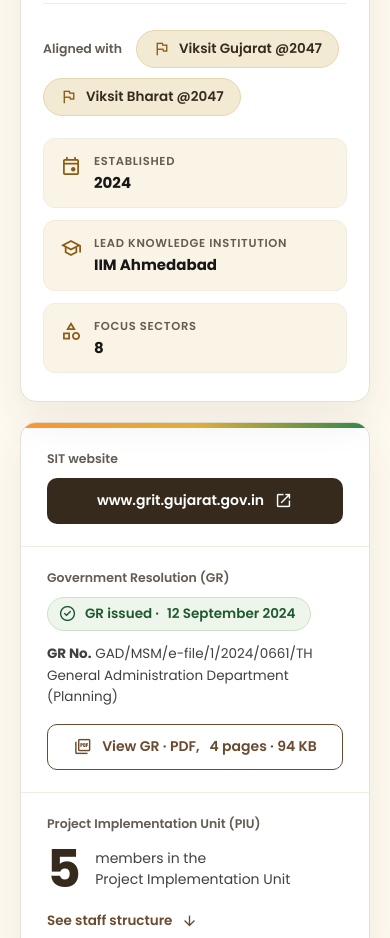
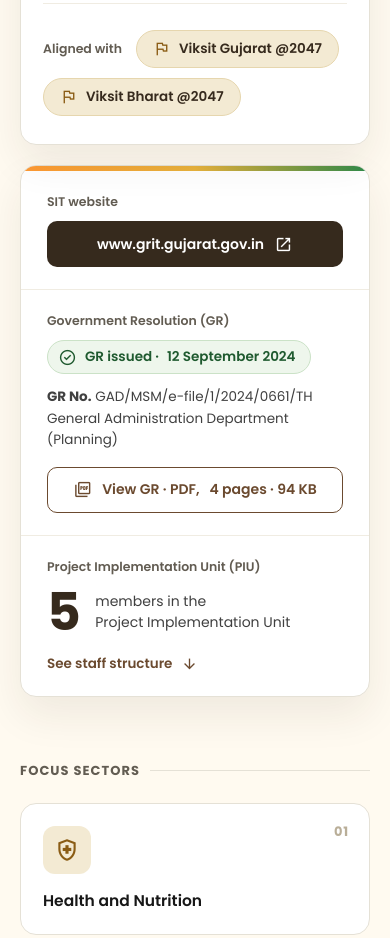
Before and after one commit to prateekverma26/state_page, a plain HTML site: page index.html in a window 390 px wide. Shown: the part 2238-3176 px from the top of the page. Drawn offline with nearby package versions, Linux system fonts and the light colour scheme.

Commit message:
Add files via upload

```diff
--- a/index.html
+++ b/index.html
@@ -224,11 +224,6 @@
     .gr-brief { position: relative; overflow: hidden; display: flex; flex-direction: column; gap: 28px; padding: 38px 38px 34px; box-shadow: 0 18px 40px rgba(54,42,29,.08); }
     .gr-brief::before { content: ''; position: absolute; left: 0; top: 0; right: 0; height: 5px; background: linear-gradient(90deg, #FF9933, #E9B23C, #2E8B4A); }
     .gr-brief-foot { margin-top: auto; display: flex; flex-direction: column; gap: 22px; padding-top: 26px; border-top: 1px solid var(--line-2); }
-    .gr-quick { display: grid; grid-template-columns: repeat(3, minmax(0, 1fr)); gap: 12px; }
-    .gr-q { display: flex; gap: 12px; align-items: flex-start; background: var(--cream-2); border: 1px solid var(--line-2); border-radius: 12px; padding: 14px 16px; min-width: 0; }
-    .gr-q .msym { font-size: 22px; color: var(--gold-d); margin-top: 2px; }
-    .gr-q small { display: block; font-size: 11.5px; font-weight: 600; letter-spacing: .06em; text-transform: uppercase; color: var(--muted); }
-    .gr-q b { display: block; font-size: 15px; line-height: 1.35; margin-top: 3px; }
     .gr-stack { display: flex; flex-direction: column; gap: var(--g); margin-top: var(--blk); }
     .gr-contacts { display: grid; grid-template-columns: repeat(3, minmax(0, 1fr)); gap: 0 28px; margin-top: 22px; }
     .gr-contacts .gr-grp { margin-top: 0; }
@@ -406,7 +401,6 @@
       .gr-people .gr-av { width: 40px; height: 40px; font-size: 13px; }
     }
     @media (max-width: 560px) {
-      .gr-quick { grid-template-columns: minmax(0, 1fr); }
     }
     @media (max-width: 480px) {
       .gr-focus-grid, .gr-leaders { grid-template-columns: minmax(0, 1fr); }
@@ -489,11 +483,6 @@
               <span>Aligned with</span>
               <span class="gr-tag"><span class="msym" aria-hidden="true">flag</span>Viksit Gujarat @2047</span>
               <span class="gr-tag"><span class="msym" aria-hidden="true">flag</span>Viksit Bharat @2047</span>
-            </div>
-            <div class="gr-quick">
-              <sc-for list="{{ quick }}" as="q" hint-placeholder-count="3">
-                <div class="gr-q"><span class="msym" aria-hidden="true">{{ q.icon }}</span><span><small>{{ q.label }}</small><b>{{ q.value }}</b></span></div>
-              </sc-for>
             </div>
           </div>
         </div>
@@ -1251,11 +1240,6 @@ class Component extends DCLogic {
         const n = Math.max(1, Math.min(g.people.length, 3));
         return { title: g.title, cls: 'gr-grp gr-span-' + n, n: String(n), people: g.people.map(p => this.person(p)) };
       }),
-      quick: [
-        { icon: 'event', label: 'Established', value: d.year },
-        { icon: 'school', label: 'Lead Knowledge Institution', value: d.lki.name },
-        { icon: 'category', label: 'Focus sectors', value: String(d.focus.length) }
-      ],
       lkiNodal,
       pubs: d.publications.map((p, i) => ({
         type: p.type, date: p.date, title: p.title,
```
